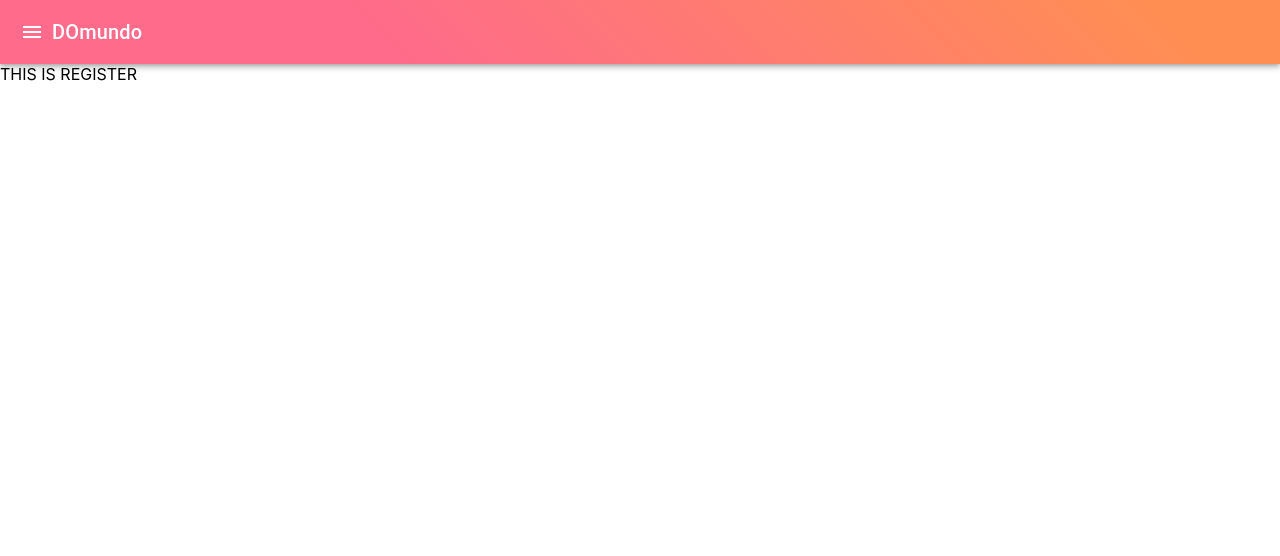
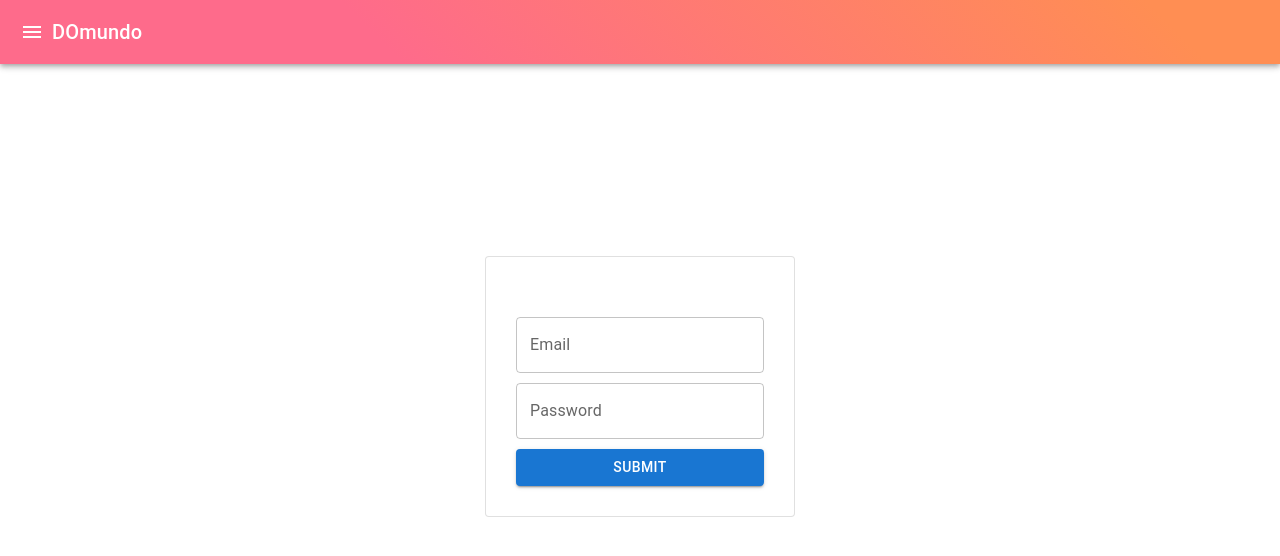
Before and after one commit to ridho-pratama-putra/react-login-app, a React (Create React App) app: page /register in a window 1280 px wide. Shown: the top 556 px of the page. Built offline with nearby package versions, Linux system fonts and the light colour scheme.

Commit message:
create register page

```diff
--- a/src/Action/Login.js
+++ b/src/Action/Login.js
@@ -1,5 +1,4 @@
 import * as api from '../Page/Api';
-
 export const submitLogin = (formData) => {
     return async (dispatch) => {
         const progressAction = { type: 'IN_PROGRESS' };
@@ -53,3 +52,34 @@ export const doLogout= (token) => {
         }
     }
 }
+
+export const submitRegister = (formData, history) => {
+
+    return async (dispatch) => {
+        const progressAction = { type: 'IN_PROGRESS' };
+        dispatch(progressAction);
+        try {
+            await api.submitRegister(formData).then(({data}) => {
+                if (data.status.code === '00') {
+                    const registerSuccess = { type: 'NOTIFICATION_SUCCESS', message: 'You can login with your account now' };
+                    dispatch(registerSuccess);
+                    history.push('/login')
+                } else {
+                    setTimeout(() => {
+                        const progressAction = { type: 'IN_PROGRESS_DONE' };
+                        dispatch(progressAction);
+                        const notificationAction = { type: 'NOTIFICATION_TIMEOUT', message: data.status.description, notificationType: 'error' };
+                        dispatch(notificationAction);
+                    }, 1000);
+                }
+            })
+        } catch (e) {
+            setTimeout(() => {
+                const progressAction = { type: 'IN_PROGRESS_DONE' };
+                dispatch(progressAction);
+                const notificationAction = { type: 'NOTIFICATION_TIMEOUT', message: e.toString(), notificationType: 'error' };
+                dispatch(notificationAction);
+            }, 1000);
+        }
+    }
+}
--- a/src/Page/Api.js
+++ b/src/Page/Api.js
@@ -1,7 +1,9 @@
 import axios from 'axios';
 
 const LOGIN_URL = 'http://localhost:4000/login';
+const REGISTER_URL = 'http://localhost:4000/register';
 const LOGOUT_URL = 'http://localhost:4000/logout';
 
 export const submitLogin = (formValue) => axios.post(LOGIN_URL, formValue, { timeout: 5000 });
+export const submitRegister = (formValue) => axios.post(REGISTER_URL, formValue, { timeout: 5000 });
 export const doLogout = (data) => axios.delete(LOGOUT_URL, data);
--- a/src/Page/Register.js
+++ b/src/Page/Register.js
@@ -1,9 +1,79 @@
-import React from 'react';
+import React, {useState} from 'react';
+import {submitRegister} from "../Action/Login";
+import {useDispatch} from "react-redux";
+import Progress from "../UniversalComponents/Progress";
+import Notification from "../UniversalComponents/Notification";
+import TextField from "@mui/material/TextField";
+import Button from "@mui/material/Button";
+import Box from "@mui/material/Box";
+import Card from "@mui/material/Card";
+import {makeStyles} from '@mui/styles';
+import { useHistory } from "react-router-dom";
 
 const Register = () => {
+    let history = useHistory();
+
+    const useStyles = makeStyles({
+        root: {
+            marginTop: '15%',
+        },
+        button: {
+            background: 'linear-gradient(45deg, #FE6B8B 30%, #FF8E53 90%)',
+            border: 0,
+            borderRadius: 3,
+            boxShadow: '0 3px 5px 2px rgba(255, 105, 135, .3)',
+            color: 'white',
+            height: 48,
+            padding: '0 30px'
+        },
+        card: {
+            display: 'flex',
+            flexDirection: 'column',
+            padding: '30px 30px 30px 30px',
+            justifyContent: 'space-around'
+        },
+        inputType: {
+            marginTop: '10px'
+        }
+    });
+
+    const classes = useStyles();
+
+    const dispatch = useDispatch();
+
+    const initialState = {
+        email: undefined,
+        password: undefined,
+    };
+
+    const [formValue, setFormValue] = useState(initialState);
+
+    const onChangeFormValue = event => {
+        setFormValue({
+            ...formValue,
+            [event.target.name]: event.target.value
+        });
+    };
+
+    const handleSubmitRegister = (event) => {
+        event.preventDefault()
+        const doRegister = submitRegister(formValue, history)
+        dispatch(doRegister)
+    }
+
     return (
         <div>
-            THIS IS REGISTER
+            <Progress/>
+            <Box display='flex' justifyContent="space-around" className={classes.root}>
+                <Card className={classes.card} variant="outlined">
+                    <TextField label="Email" name={"email"} variant="outlined" onChange={onChangeFormValue}
+                               value={formValue.email} style={{marginTop: '30px'}}/>
+                    <TextField label="Password" name={"password"} type="password" variant="outlined"
+                               onChange={onChangeFormValue} value={formValue.password} style={{marginTop: '10px'}}/>
+                    <Button variant="contained" type={"button"} onClick={handleSubmitRegister} style={{marginTop: '10px'}}>Submit</Button>
+                </Card>
+                <Notification/>
+            </Box>
         </div>
     );
 };
--- a/src/Reducers/Login.js
+++ b/src/Reducers/Login.js
@@ -1,5 +1,4 @@
  const LoginReducer = (state = {}, action) => {
-    console.log('reducer jalan ', localStorage.getItem('refreshToken'))
     switch (action.type) {
         case 'LOGGED_IN' :
             localStorage.setItem('accessToken', action.data.result[0].accessToken);
```
